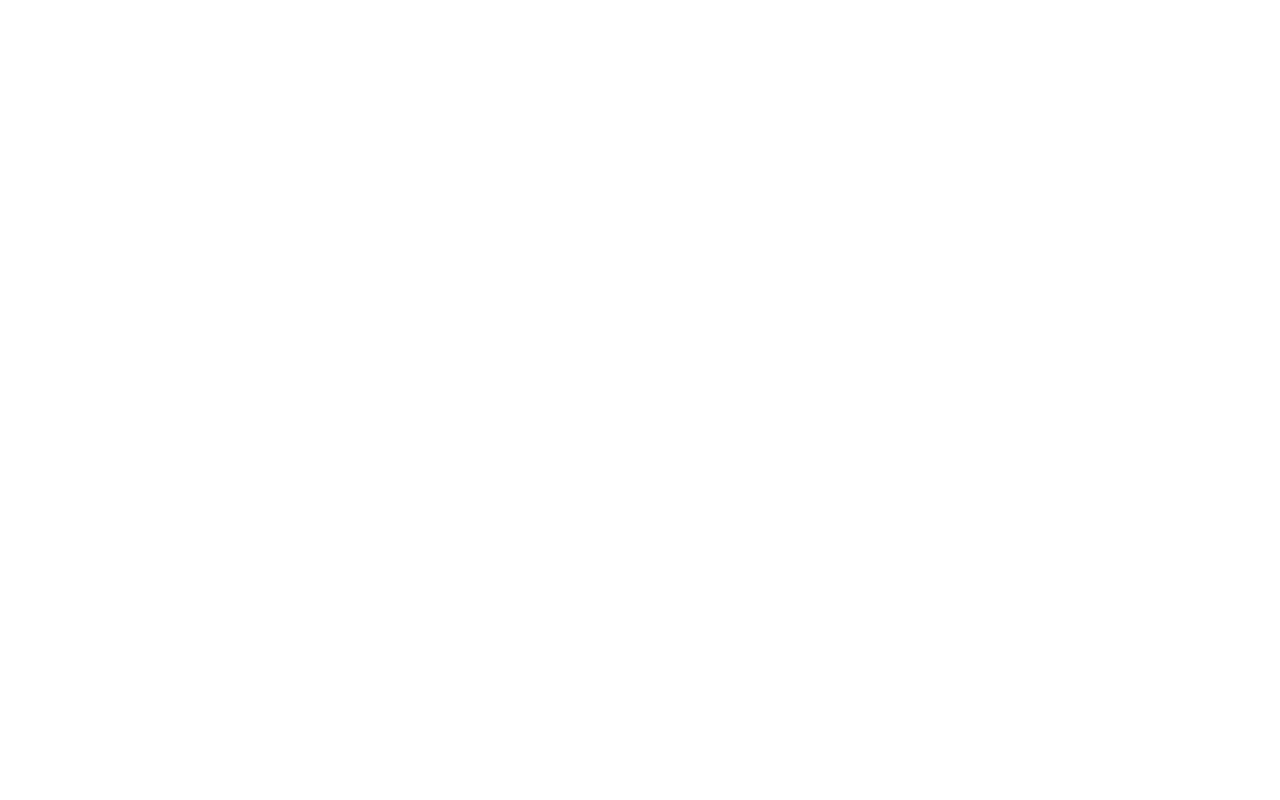
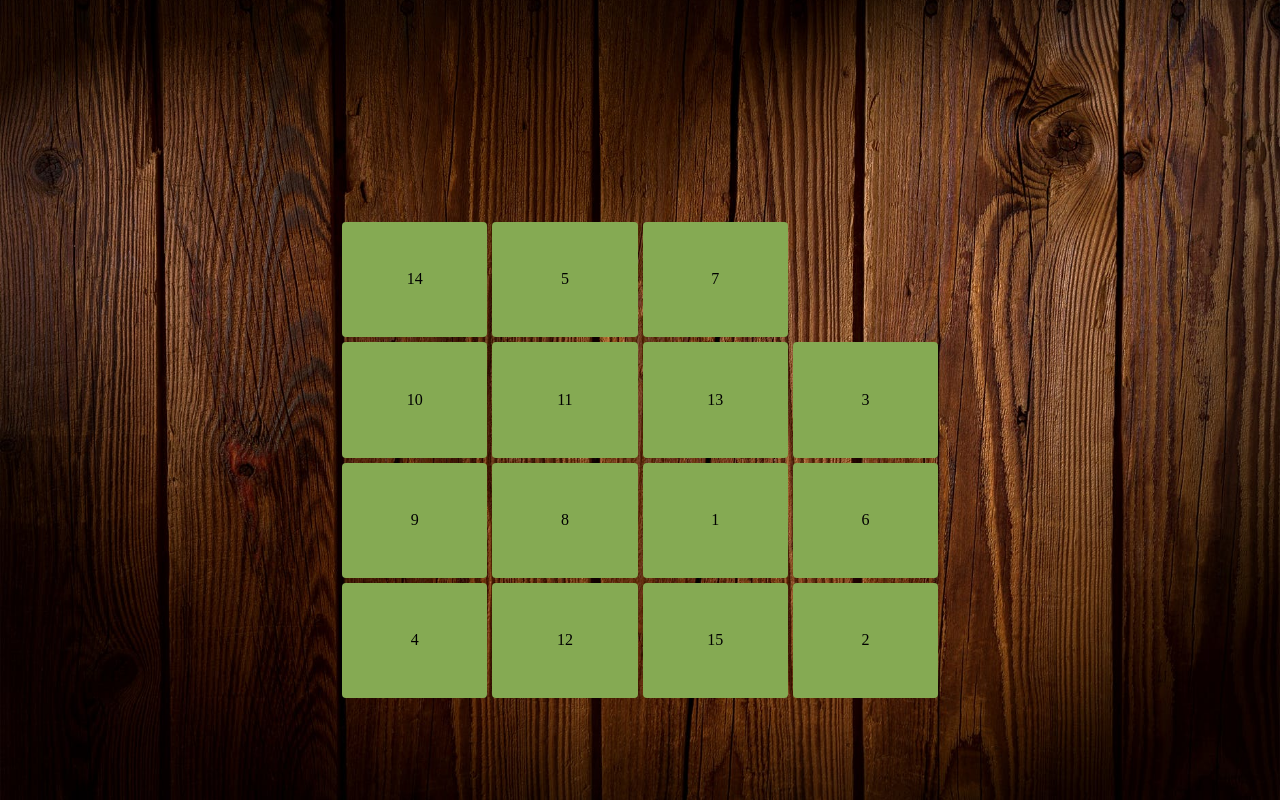
Before and after one commit to AlexeyGorbachevskiy/gem-puzzle, a website built with webpack: page src/index.html in a window 1280 px wide. Built offline with nearby package versions, Linux system fonts and the light colour scheme.

Commit message:
feat: implement generation of random board (puzzles order)

```diff
--- a/src/index.html
+++ b/src/index.html
@@ -5,16 +5,10 @@
     <meta name="viewport"
           content="width=device-width, user-scalable=no, initial-scale=1.0, maximum-scale=1.0, minimum-scale=1.0">
     <meta http-equiv="X-UA-Compatible" content="ie=edge">
-    <title>Shelter</title>
+    <title>Gem Puzzle</title>
 </head>
 <body>
 
 
-<div class="main-wrapper">
-
-
-</div>
-
-
 </body>
 </html>
--- a/src/index.js
+++ b/src/index.js
@@ -1,3 +1,109 @@
 import './main.scss'
 
-alert('HI')
+
+const gemPuzzle = {
+    elements: {
+        container: '',
+        scoreboard: '',
+        mainArea: '',
+        puzzles: [],
+
+    },
+    init() {
+        //Create main container
+        this.elements.container = document.createElement("div");
+        this.elements.container.classList.add('container');
+
+        // Create scoreboard
+        this.elements.scoreboard = document.createElement("div");
+        this.elements.scoreboard.classList.add('scoreboard');
+        this.elements.container.appendChild(this.elements.scoreboard);
+
+        //Create main area for puzzles
+        this.elements.mainArea = document.createElement("div");
+        this.elements.mainArea.classList.add('main-area');
+        this.elements.container.appendChild(this.elements.mainArea)
+
+
+        this.createRandomPuzzles()
+
+
+        document.body.appendChild(this.elements.container)
+
+
+        // document.querySelectorAll(".use-keyboard-input").forEach(element => {
+        //     element.addEventListener("focus", () => {
+        //         this.open()
+        //     });
+        //     element.oninput=function(e){
+        //         element.value = e.currentTarget.value
+        //         this.inputValue=element.value
+        //     }
+        // });
+        // keyElement.classList.toggle("keyboard__key_active", this.isCapsLock);
+        // keyElement.classList.add("keyboard__key-wide");
+        // keyElement.innerHTML = createIconHTML("keyboard_return");
+        // const fragment = document.createDocumentFragment();
+
+    },
+    createRandomPuzzles() {
+        // Fill array for random indexes
+        let randomIndexes = []
+        while (randomIndexes.length < 16) {
+            let randomNumber = Math.floor(0 + Math.random() * (15 + 1 - 0))
+            let found = false;
+            for (let i = 0; i < randomIndexes.length; i++) {
+                if (randomIndexes[i] === randomNumber) {
+                    found = true;
+                    break;
+                }
+            }
+            // if (!found) { randomIndexes[randomIndexes.length]=randomNumber; }
+            if (!found) {
+                randomIndexes = [...randomIndexes, randomNumber];
+            }
+        }
+
+        // Second cycle for clarification and visibility
+        //create elements in different places
+        for (let i = 0; i < randomIndexes.length; i++) {
+            this.elements.puzzles[i] = document.createElement("div");
+            if (randomIndexes[i]+1 === randomIndexes.length) {
+                this.elements.puzzles[i].classList.add('empty');
+                this.elements.puzzles[i].id = 16
+
+            } else {
+                this.elements.puzzles[i].classList.add('puzzle');
+                this.elements.puzzles[i].id = randomIndexes[i] + 1;
+                this.elements.puzzles[i].textContent = randomIndexes[i] + 1
+            }
+
+            this.elements.mainArea.appendChild(this.elements.puzzles[i])
+        }
+    },
+
+    createSortedPuzzles() {
+        const randomEmptyPlace = Math.floor(0 + Math.random() * (16 + 1 - 0))
+        let isEmptyPuzzleCreated = false
+        for (let i = 0; i < 16; i++) {
+            this.elements.puzzles[i] = document.createElement("div");
+            if (i !== randomEmptyPlace - 1) {
+                this.elements.puzzles[i].classList.add('puzzle');
+                isEmptyPuzzleCreated ? this.elements.puzzles[i].id = i : this.elements.puzzles[i].id = i + 1;
+                isEmptyPuzzleCreated ? this.elements.puzzles[i].textContent = i : this.elements.puzzles[i].textContent = i + 1
+                this.elements.mainArea.appendChild(this.elements.puzzles[i])
+            } else {
+                this.elements.puzzles[i] = document.createElement("div");
+                this.elements.puzzles[i].classList.add('empty');
+                this.elements.puzzles[i].id = 15;
+                this.elements.mainArea.appendChild(this.elements.puzzles[i])
+                isEmptyPuzzleCreated = true
+            }
+        }
+    },
+
+}
+
+window.onload = () => {
+    gemPuzzle.init()
+}
--- a/src/main.scss
+++ b/src/main.scss
@@ -1,5 +1,8 @@
 @import "~normalize.css";
 
+//$main-color: #e9e0c0;
+$main-color: #ddd5bc;
+$puzzle-color: #85aa53;
 
 * {
   margin: 0;
@@ -7,7 +10,55 @@
   box-sizing: border-box;
 }
 
-.main-wrapper {
+body {
+  background: url("assets/images/boards.jpg") center center no-repeat;
+  background-size: cover;
   width: 100vw;
   height: 100vh;
+
+  display: flex;
+  justify-content: center;
+  align-items: center;
+
+  .container {
+    width: 600px;
+    height: 600px;
+    background-color: transparent;
+    display: grid;
+    grid-template: 'scoreboard' 20% 'main-area' 1fr/1fr;
+
+    .scoreboard {
+      grid-area: scoreboard;
+      //background-color: #f1f1f1;
+    }
+
+    .main-area {
+      padding: 2px;
+
+      grid-area: main-area;
+      background-color: transparent;
+
+      display: grid;
+      grid-gap: 5px;
+      grid-template-columns: repeat(4, 1fr);
+      grid-auto-rows: 1fr;
+
+      .puzzle {
+        cursor: pointer;
+        background-color: $puzzle-color;
+        transition: background-color  0.2s ease-in-out;
+        border-radius: 4px;
+        display: flex;
+        justify-content: center;
+        align-items: center;
+        &:hover{
+          background-color: #bee38a;
+        }
+      }
+    }
+
+
+  }
+
+
 }
```
Also changed, not shown: src/assets/images/boards.jpg (added).
